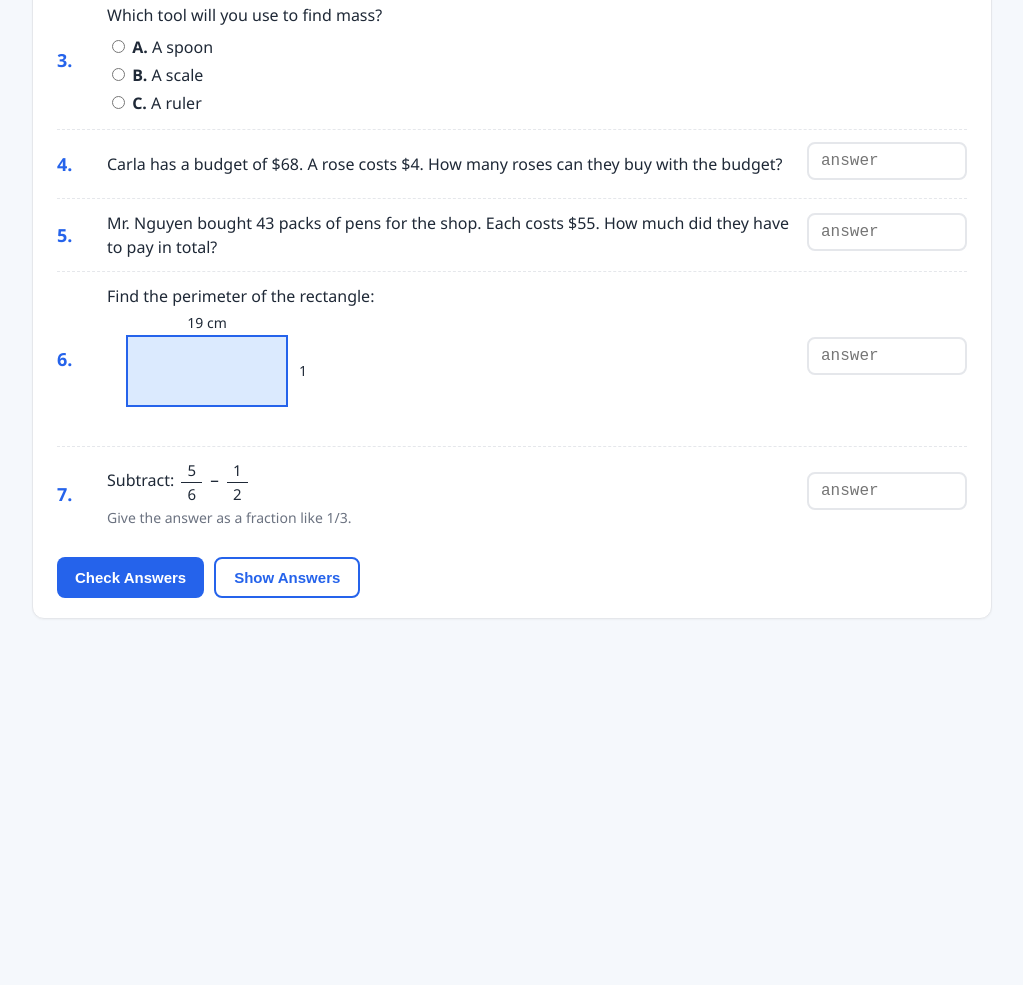
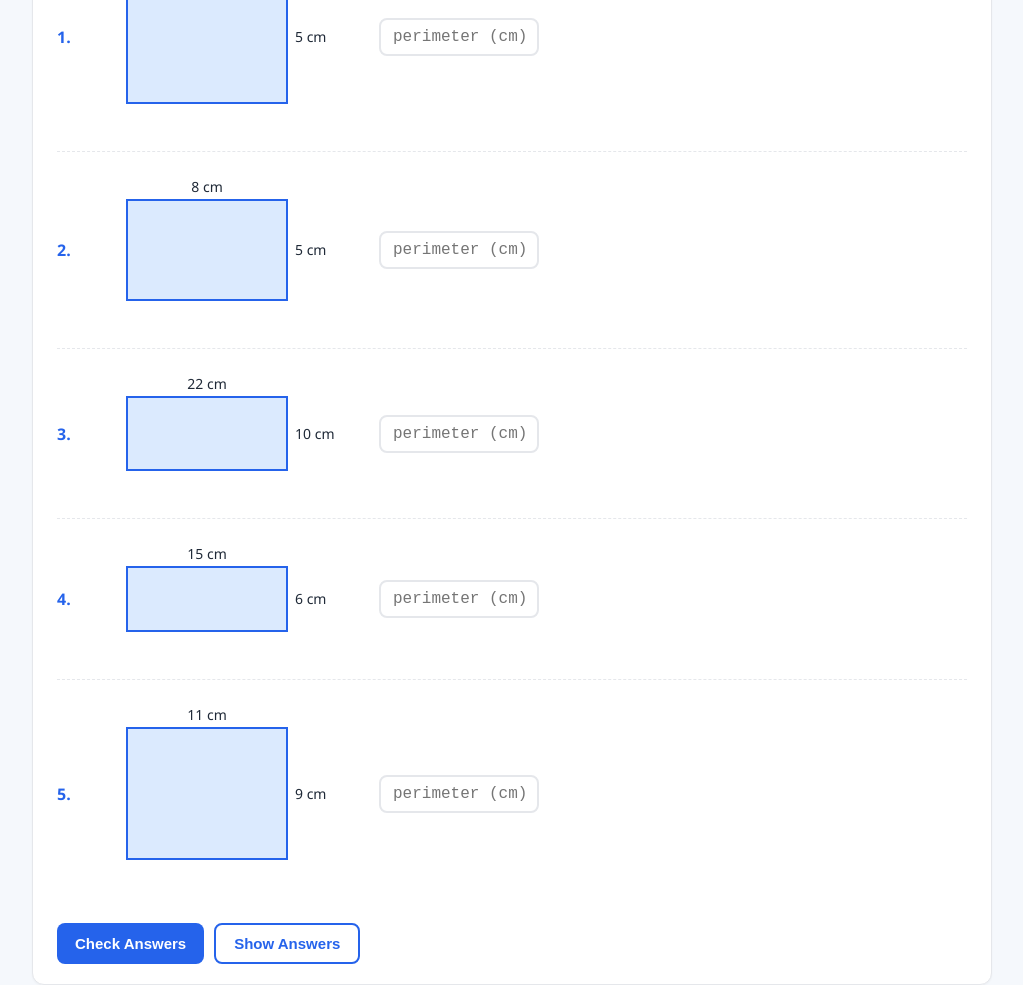
Before and after one commit to sujan00-git/Grade5-quiz, a plain HTML site: page page3_practice.html in a window 1280 px wide. Shown: the part 2677-3662 px from the top of the page, without its empty margins (128-1151 px from the left). Before the commit the page ends 3340 px from the top, so only its background shows below. Drawn offline with Linux system fonts and the light colour scheme.

Commit message:
Page 3: add Section E - Perimeter of a Rectangle
5 randomized perimeter questions. Each shows an SVG rectangle scaled
to its length/width with cm labels. Answer accepts "40" or "40 cm".

Co-Authored-By: Claude Opus 4.7 <noreply@anthropic.com>

```diff
--- a/page3_practice.html
+++ b/page3_practice.html
@@ -201,6 +201,17 @@
   <div class="controls">
     <button onclick="checkSectionD()">Check Answers</button>
     <button class="secondary" onclick="revealSectionD()">Show Answers</button>
+  </div>
+</section>
+
+<!-- ========== SECTION E ========== -->
+<section class="section">
+  <h2>E. Perimeter of a Rectangle</h2>
+  <div class="subtitle">Perimeter = 2 × (length + width). Give the answer in cm.</div>
+  <div id="sectionE"></div>
+  <div class="controls">
+    <button onclick="checkSectionE()">Check Answers</button>
+    <button class="secondary" onclick="revealSectionE()">Show Answers</button>
   </div>
 </section>
 
@@ -507,6 +518,84 @@ function revealSectionD() {
   });
 }
 
+// ---------- SECTION E: Perimeter of a Rectangle ----------
+let sectionEData = [];
+
+function makePerimeterQuestion() {
+  const length = randInt(6, 28);
+  let width = randInt(3, length - 1);
+  if (width === length) width = Math.max(3, length - 2);
+  return { length, width, answer: 2 * (length + width) };
+}
+
+function perimeterSvg(length, width) {
+  // Scale the rectangle so the longer side is ~160px, shorter proportionally (min 50px).
+  const maxDim = 160;
+  const scale = maxDim / Math.max(length, width);
+  const w = Math.max(50, Math.round(length * scale));
+  const h = Math.max(50, Math.round(width * scale));
+  const padX = 30, padY = 30;
+  const svgW = w + padX * 2 + 50;
+  const svgH = h + padY * 2;
+  return `
+    <svg class="rect-svg" width="${svgW}" height="${svgH}" viewBox="0 0 ${svgW} ${svgH}">
+      <rect x="${padX}" y="${padY}" width="${w}" height="${h}"
+            fill="#dbeafe" stroke="#2563eb" stroke-width="2"/>
+      <text x="${padX + w / 2}" y="${padY - 8}" text-anchor="middle"
+            font-family="Segoe UI" font-size="14" fill="#1f2937">${length} cm</text>
+      <text x="${padX + w + 8}" y="${padY + h / 2 + 5}" text-anchor="start"
+            font-family="Segoe UI" font-size="14" fill="#1f2937">${width} cm</text>
+    </svg>
+  `;
+}
+
+function generateSectionE() {
+  sectionEData = [];
+  const used = new Set();
+  while (sectionEData.length < 5) {
+    const q = makePerimeterQuestion();
+    const key = `${q.length}x${q.width}`;
+    if (used.has(key)) continue;
+    used.add(key);
+    sectionEData.push(q);
+  }
+  renderSectionE();
+}
+
+function renderSectionE() {
+  const html = sectionEData.map((item, idx) => `
+    <div class="q-row" style="align-items:center;">
+      <span class="q-num">${idx + 1}.</span>
+      <span style="min-width:220px;">${perimeterSvg(item.length, item.width)}</span>
+      <input type="text" id="se-${idx}" placeholder="perimeter (cm)">
+      <span class="feedback" id="se-fb-${idx}"></span>
+    </div>
+  `).join('');
+  document.getElementById('sectionE').innerHTML = html;
+}
+
+function checkSectionE() {
+  sectionEData.forEach((item, idx) => {
+    const input = document.getElementById(`se-${idx}`);
+    const fb = document.getElementById(`se-fb-${idx}`);
+    const raw = (input.value || '').trim().toLowerCase().replace(/\s*cm$/, '');
+    const got = parseFloat(raw);
+    const ok = got === item.answer;
+    input.classList.remove('correct', 'wrong');
+    input.classList.add(ok ? 'correct' : 'wrong');
+    fb.textContent = ok ? '✓ Correct' : '✗ Try again';
+    fb.className = 'feedback ' + (ok ? 'correct' : 'wrong');
+  });
+}
+
+function revealSectionE() {
+  sectionEData.forEach((item, idx) => {
+    const fb = document.getElementById(`se-fb-${idx}`);
+    fb.textContent = '= ' + item.answer + ' cm';
+    fb.className = 'answer-reveal';
+  });
+}
+
 // ---------- OTHER (uncategorized) questions ----------
 let others = [];
 
@@ -711,7 +800,7 @@ function makeQ_SubFrac() {
 
 function generateOthers() {
   others = [makeQ_Shape(), makeQ_Tool(), makeQ_Budget(),
-            makeQ_Shop(), makeQ_Perim(), makeQ_SubFrac()];
+            makeQ_Shop(), makeQ_SubFrac()];
   const html = others.map((q, i) => renderOther(q, i)).join('');
   document.getElementById('otherQuestions').innerHTML = html;
   others.forEach((q, i) => {
@@ -827,6 +916,7 @@ function generateAll() {
   generateSectionB();
   generateSectionC();
   generateSectionD();
+  generateSectionE();
   generateOthers();
 }
 generateAll();
```
